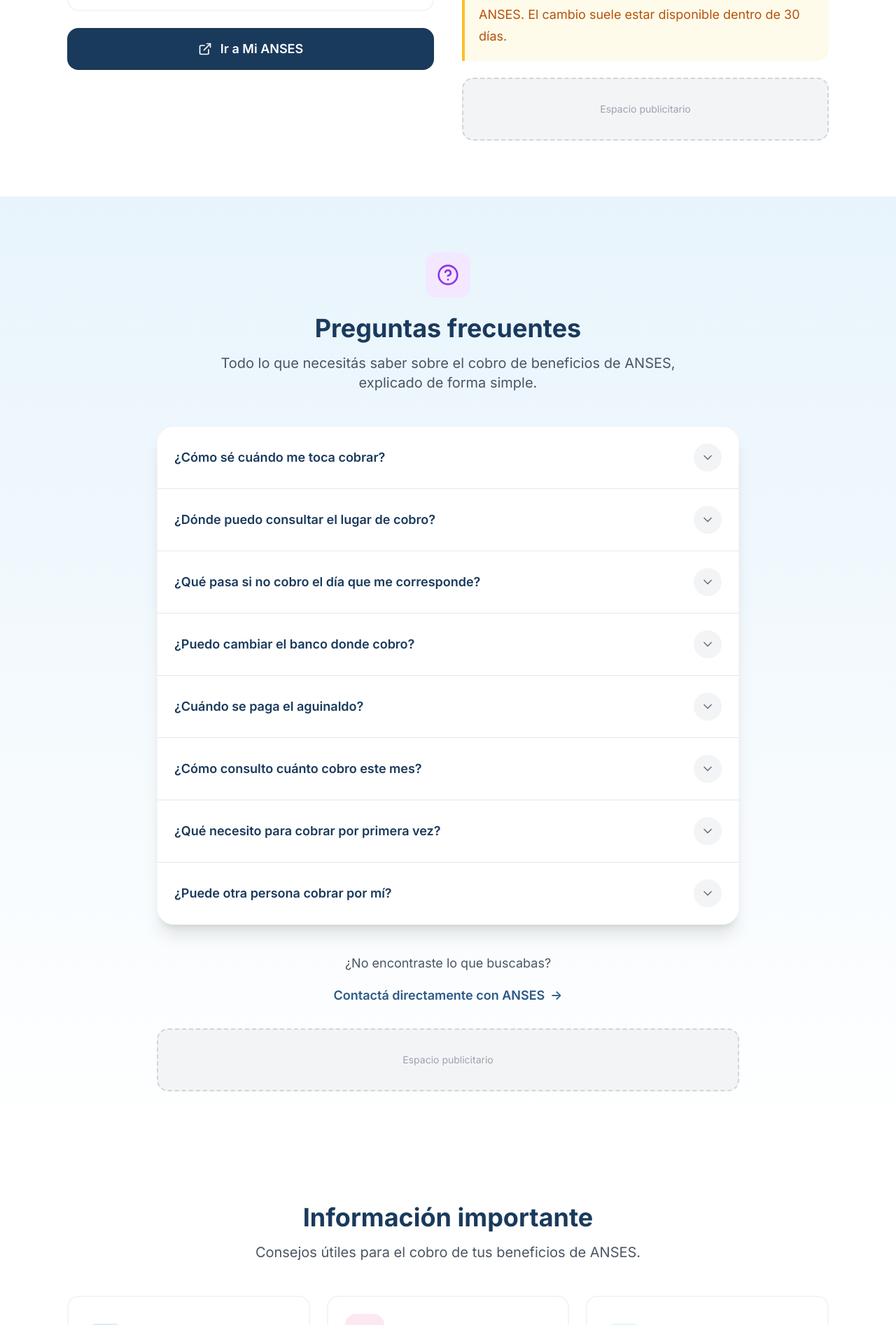
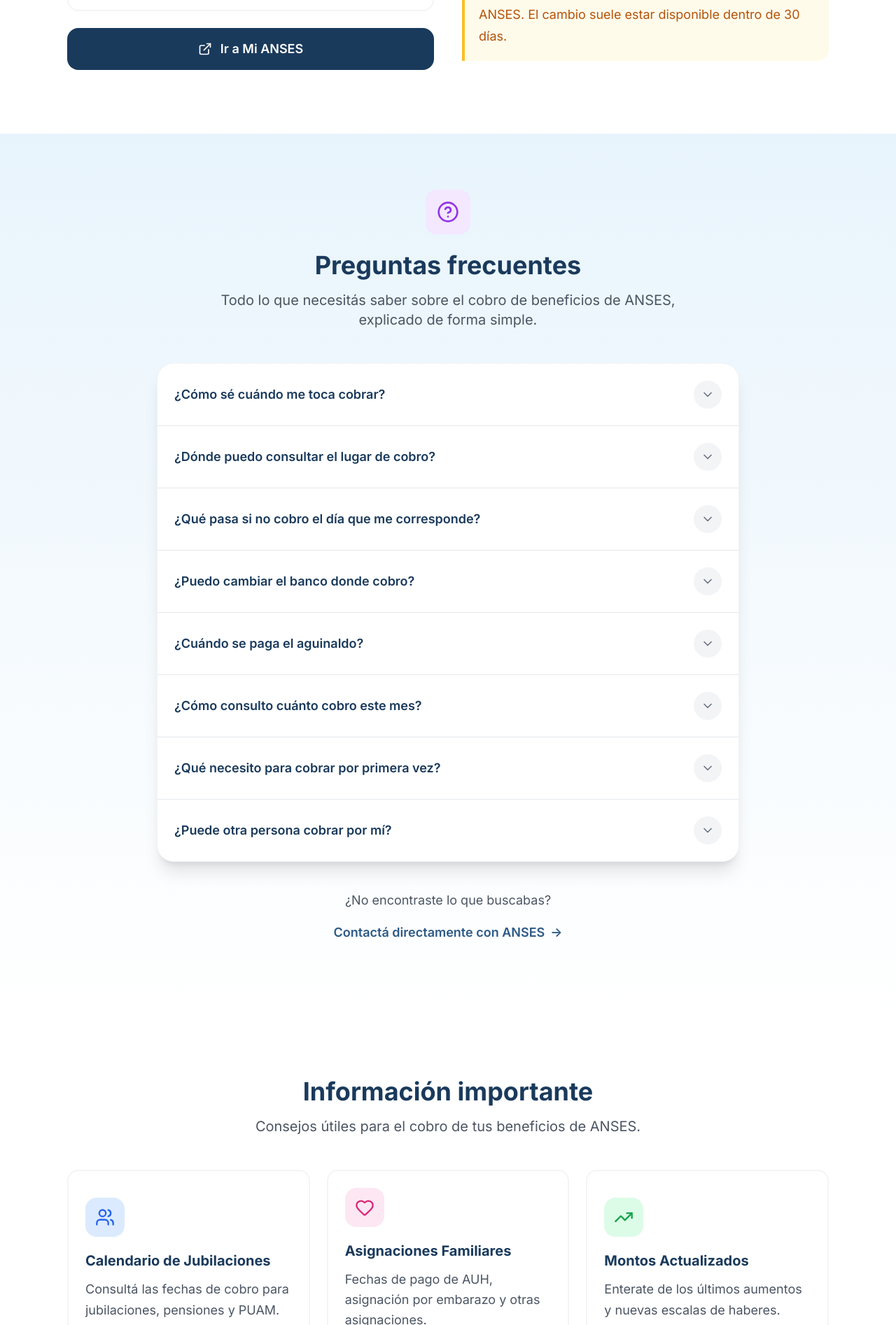
Before and after one commit to Adrian-Iglesias-1/anses-simple, a React (Vite) app in the folder app/: page / in a window 1280 px wide. Shown: the part 3286-5180 px from the top of the page at 70% size. Built offline with nearby package versions, Linux system fonts and the light colour scheme.

Commit message:
Agregar publicidad Google AdSense en todas las secciones - PaymentTool, DondeCobro, FAQ, InfoCards y Footer con slots individuales

```diff
--- a/app/src/sections/DondeCobro.tsx
+++ b/app/src/sections/DondeCobro.tsx
@@ -146,9 +146,16 @@
               </p>
             </div>
 
-            {/* Ad Placeholder */}
-            <div className="ad-placeholder">
-              <span>Espacio publicitario</span>
+            {/* Publicidad en bloque - dondecobro */}
+            <div className="mt-6">
+              <ins
+                className="adsbygoogle"
+                style={{ display: 'block' }}
+                data-ad-client="ca-pub-3494072602842969"
+                data-ad-slot="4094561476"
+                data-ad-format="auto"
+                data-full-width-responsive="true"
+              />
             </div>
           </div>
         </div>
--- a/app/src/sections/FAQ.tsx
+++ b/app/src/sections/FAQ.tsx
@@ -89,11 +89,16 @@
           </a>
         </div>
 
-        {/* Ad Placeholder */}
+        {/* Publicidad en bloque - faq */}
         <div className="mt-8">
-          <div className="ad-placeholder">
-            <span>Espacio publicitario</span>
-          </div>
+          <ins
+            className="adsbygoogle"
+            style={{ display: 'block' }}
+            data-ad-client="ca-pub-3494072602842969"
+            data-ad-slot="4445915260"
+            data-ad-format="auto"
+            data-full-width-responsive="true"
+          />
         </div>
       </div>
     </section>
--- a/app/src/sections/Footer.tsx
+++ b/app/src/sections/Footer.tsx
@@ -118,9 +118,16 @@
               ))}
             </ul>
 
-            {/* Ad Placeholder */}
-            <div className="mt-6 bg-white/10 rounded-xl p-4 text-center">
-              <span className="text-sm text-blue-300">Espacio publicitario</span>
+            {/* Publicidad en bloque - footer */}
+            <div className="mt-6 rounded-xl overflow-hidden bg-white/5 p-2">
+              <ins
+                className="adsbygoogle"
+                style={{ display: 'block' }}
+                data-ad-client="ca-pub-3494072602842969"
+                data-ad-slot="7010710292"
+                data-ad-format="auto"
+                data-full-width-responsive="true"
+              />
             </div>
           </div>
         </div>
--- a/app/src/sections/InfoCards.tsx
+++ b/app/src/sections/InfoCards.tsx
@@ -177,11 +177,16 @@
           </div>
         </div>
 
-        {/* Ad Placeholder */}
+        {/* Publicidad en bloque - infoCard */}
         <div className="mt-10">
-          <div className="ad-placeholder h-32">
-            <span>Espacio publicitario</span>
-          </div>
+          <ins
+            className="adsbygoogle"
+            style={{ display: 'block' }}
+            data-ad-client="ca-pub-3494072602842969"
+            data-ad-slot="7974096734"
+            data-ad-format="auto"
+            data-full-width-responsive="true"
+          />
         </div>
       </div>
 
--- a/app/src/sections/PaymentTool.tsx
+++ b/app/src/sections/PaymentTool.tsx
@@ -201,13 +201,13 @@
           </div>
         </div>
 
-        {/* AdSense */}
+        {/* AdSense - payment2 */}
         <div className="mt-8">
           <ins
             className="adsbygoogle"
             style={{ display: 'block' }}
             data-ad-client="ca-pub-3494072602842969"
-            data-ad-slot="4094561476"
+            data-ad-slot="8323791961"
             data-ad-format="auto"
             data-full-width-responsive="true"
           />
```
